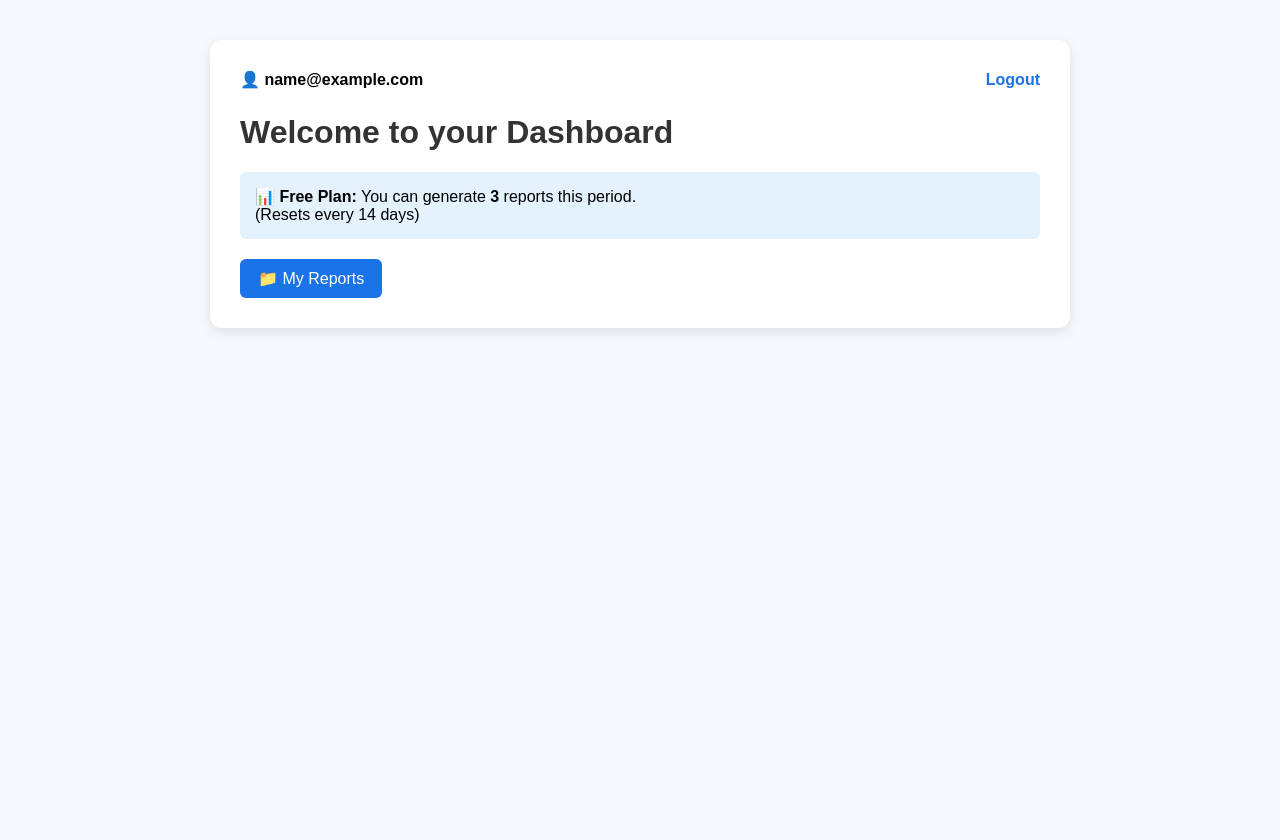
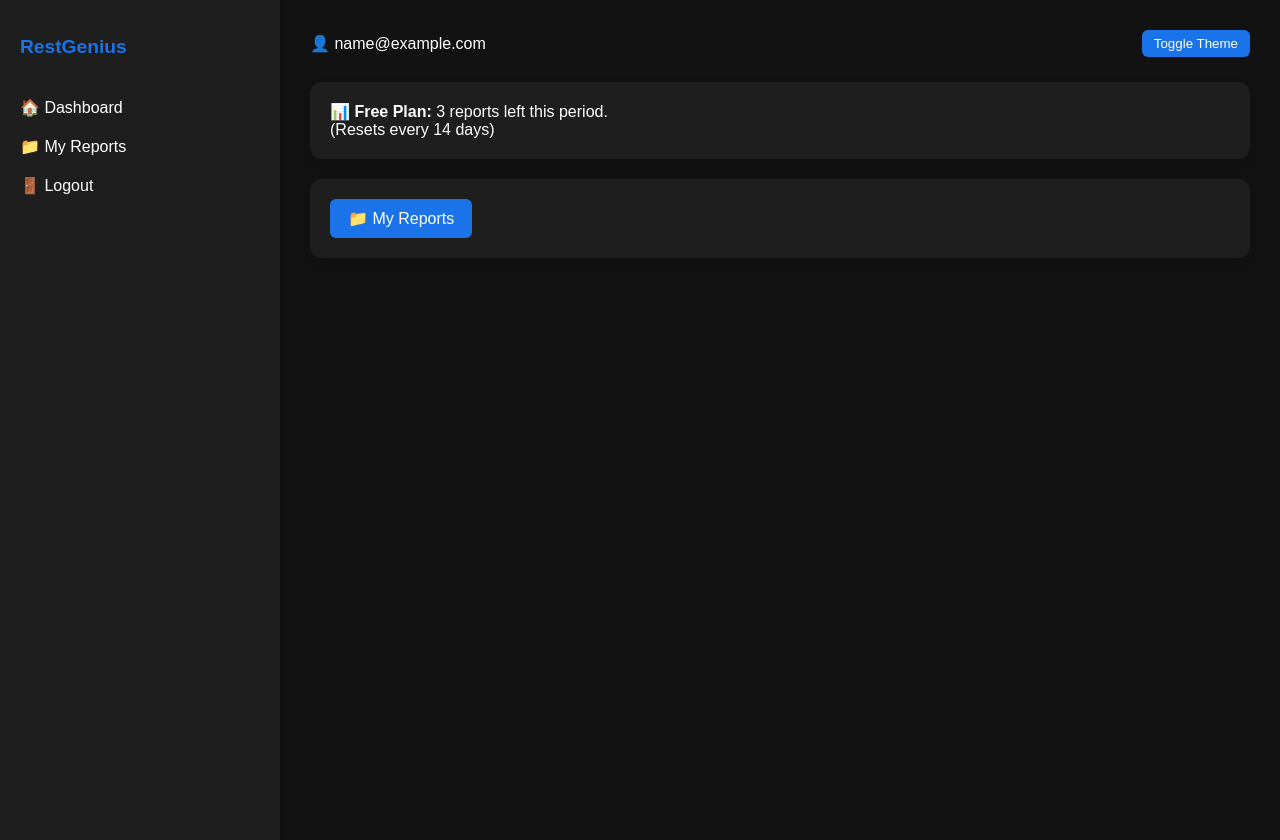
Before and after one commit to RestGenius/restgenius, a Flask app: page /dashboard in a window 1280 px wide. Before the commit the page ends 332 px from the top, so only its background shows below. Run offline with Flask 3, Linux system fonts and the light colour scheme; the visitor is signed in with stand-in values (Sample User, id 1).

Commit message:
Update dashboard.html

```diff
--- a/templates/dashboard.html
+++ b/templates/dashboard.html
@@ -1,77 +1,142 @@
 <!-- templates/dashboard.html -->
 <!DOCTYPE html>
-<html lang="en">
+<html lang="en" data-theme="dark">
 <head>
     <meta charset="UTF-8">
     <title>Dashboard – RestGenius</title>
     <meta name="viewport" content="width=device-width, initial-scale=1" />
     <style>
+        :root {
+            --bg-dark: #121212;
+            --bg-light: #f6f9fc;
+            --card-dark: #1e1e1e;
+            --card-light: #ffffff;
+            --text-dark: #ffffff;
+            --text-light: #000000;
+            --accent: #1a73e8;
+        }
+
+        [data-theme="dark"] {
+            --bg: var(--bg-dark);
+            --card: var(--card-dark);
+            --text: var(--text-dark);
+        }
+
+        [data-theme="light"] {
+            --bg: var(--bg-light);
+            --card: var(--card-light);
+            --text: var(--text-light);
+        }
+
         body {
             font-family: Arial, sans-serif;
-            background: #f6f9fc;
+            background: var(--bg);
+            color: var(--text);
             margin: 0;
-            padding: 0;
+            display: flex;
         }
-        .container {
-            max-width: 800px;
-            margin: 40px auto;
-            background: white;
+
+        .sidebar {
+            width: 240px;
+            background: var(--card);
+            padding: 20px;
+            display: flex;
+            flex-direction: column;
+            height: 100vh;
+            box-shadow: 2px 0 10px rgba(0,0,0,0.2);
+        }
+
+        .sidebar h2 {
+            font-size: 1.2rem;
+            margin-bottom: 30px;
+            color: var(--accent);
+        }
+
+        .sidebar a {
+            color: var(--text);
+            text-decoration: none;
+            padding: 10px 0;
+            display: block;
+            border-radius: 6px;
+        }
+
+        .sidebar a:hover {
+            background: rgba(255,255,255,0.1);
+        }
+
+        .content {
+            flex: 1;
             padding: 30px;
-            border-radius: 12px;
-            box-shadow: 0 4px 12px rgba(0,0,0,0.1);
         }
-        h1 { color: #333; }
-        .btn {
-            display: inline-block;
-            padding: 10px 18px;
-            background: #1a73e8;
-            color: white;
-            text-decoration: none;
-            border-radius: 6px;
-            margin-top: 20px;
-        }
-        .btn:focus { outline: 2px solid #0b5bd3; outline-offset: 2px; }
-        .info-box {
-            background: #e3f2fd;
-            padding: 15px;
-            border-radius: 6px;
-            margin-top: 20px;
-            font-size: 16px;
-        }
+
         .top-bar {
             display: flex;
             justify-content: space-between;
             align-items: center;
             margin-bottom: 25px;
-            gap: 12px;
-            flex-wrap: wrap;
         }
-        .top-bar a {
-            color: #1a73e8;
+
+        .card {
+            background: var(--card);
+            padding: 20px;
+            border-radius: 12px;
+            margin-bottom: 20px;
+            box-shadow: 0 4px 12px rgba(0,0,0,0.1);
+        }
+
+        .btn {
+            display: inline-block;
+            padding: 10px 18px;
+            background: var(--accent);
+            color: white;
             text-decoration: none;
-            font-weight: bold;
+            border-radius: 6px;
+        }
+
+        .theme-toggle {
+            cursor: pointer;
+            padding: 6px 12px;
+            background: var(--accent);
+            border: none;
+            border-radius: 6px;
+            color: white;
         }
     </style>
 </head>
 <body>
-<div class="container" role="main">
-    <div class="top-bar">
-        <div><strong>👤 {{ current_user.email }}</strong></div>
-        <div><a href="{{ url_for('logout') }}">Logout</a></div>
+    <div class="sidebar">
+        <h2>RestGenius</h2>
+        <a href="{{ url_for('dashboard') }}">🏠 Dashboard</a>
+        <a href="{{ url_for('report_history') }}">📁 My Reports</a>
+        <a href="{{ url_for('logout') }}">🚪 Logout</a>
     </div>
 
-    <h1>Welcome to your Dashboard</h1>
+    <div class="content">
+        <div class="top-bar">
+            <div>👤 {{ current_user.email }}</div>
+            <button class="theme-toggle" onclick="toggleTheme()">Toggle Theme</button>
+        </div>
 
-    <div class="info-box" aria-live="polite">
+        <div class="card">
             {% if is_pro %}
-            💼 <strong>PRO Account:</strong> You have unlimited access to reports.
+                💼 <strong>PRO Account:</strong> Unlimited reports.
             {% else %}
-            📊 <strong>Free Plan:</strong> You can generate <strong>{{ remaining_reports }}</strong> reports this period.<br>
+                📊 <strong>Free Plan:</strong> {{ remaining_reports }} reports left this period.<br>
                 (Resets every 14 days)
             {% endif %}
         </div>
 
+        <div class="card">
             <a class="btn" href="{{ url_for('report_history') }}">📁 My Reports</a>
         </div>
+    </div>
+
+    <script>
+        function toggleTheme() {
+            const html = document.documentElement;
+            const currentTheme = html.getAttribute('data-theme');
+            html.setAttribute('data-theme', currentTheme === 'dark' ? 'light' : 'dark');
+        }
+    </script>
 </body>
 </html>
```
Lines whose indentation alone changed are shown as unchanged.
